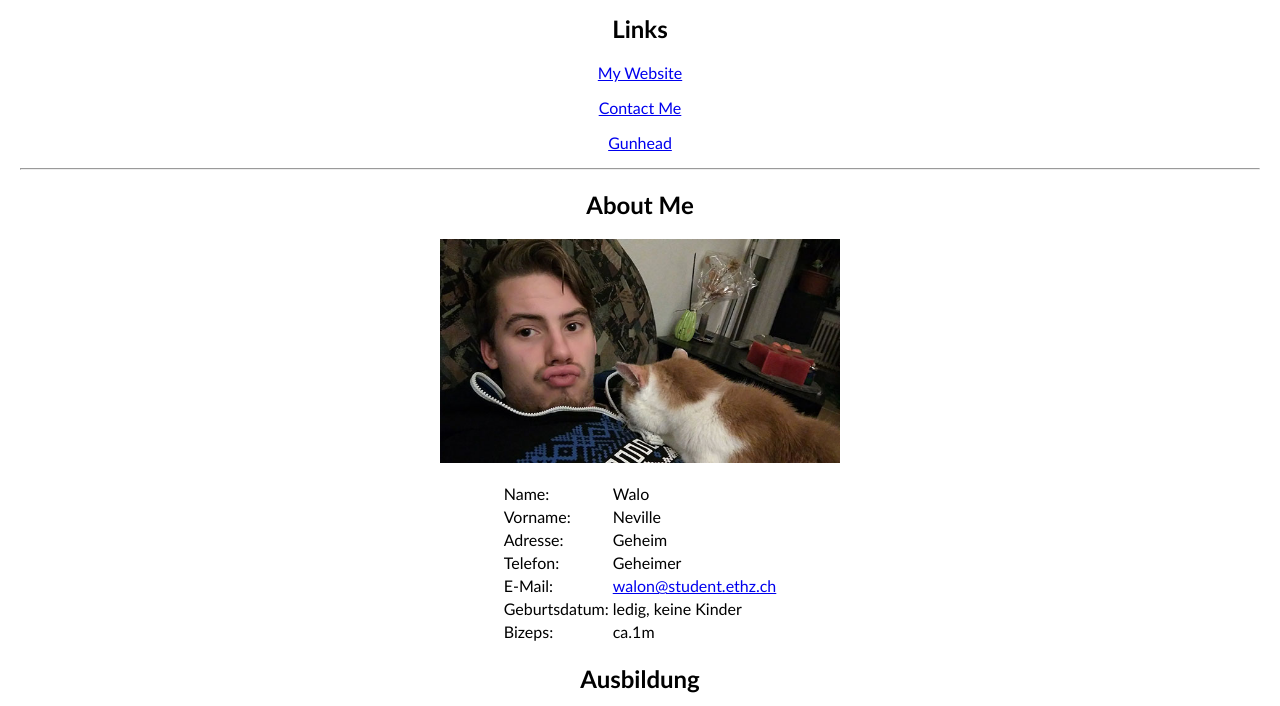
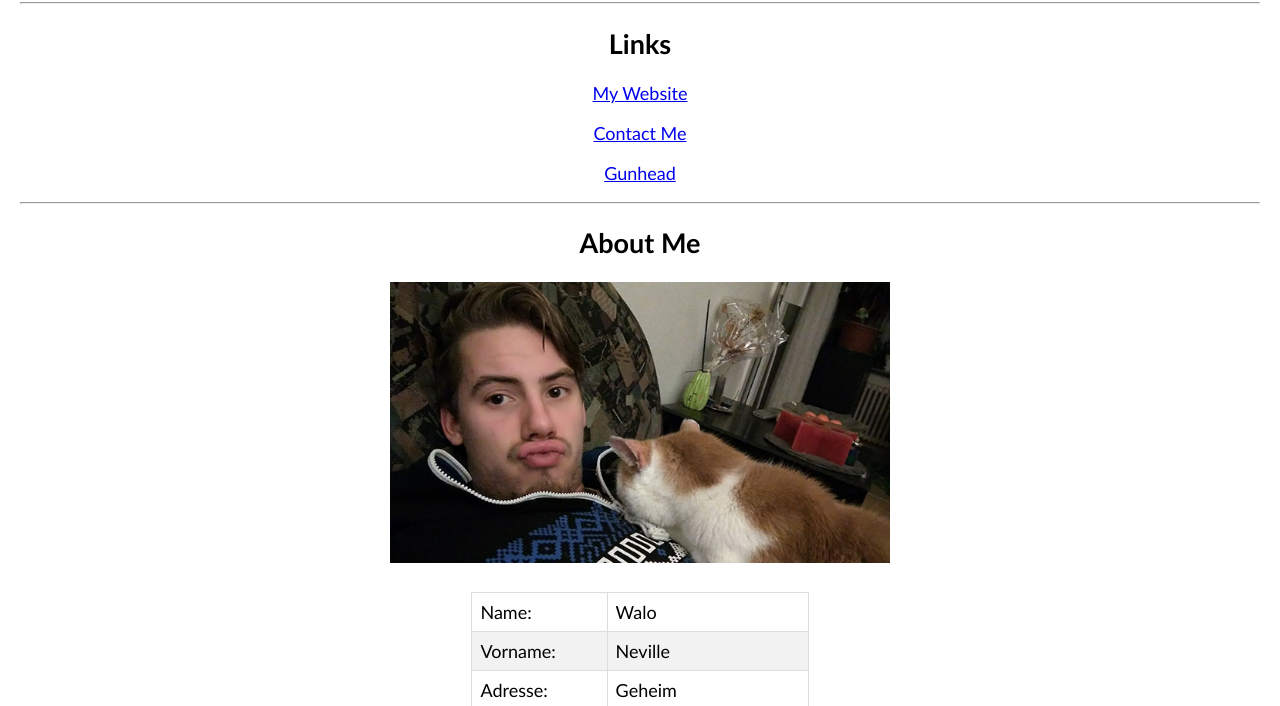
Before and after one commit to Walon1998/HTMLBeginnerTutorial, a plain HTML site: page index.html in a window 1280 px wide. Shown: the part 90-796 px from the top of the page. Drawn offline with Linux system fonts and the light colour scheme.

Commit message:
some more ccd

```diff
--- a/defaultstyle.css
+++ b/defaultstyle.css
@@ -1,6 +1,6 @@
 body {
     font-family: Calibri, helvetica, sans-serif;
-    font-size: 16px;
+    font-size: 18px;
     text-align: center;
     margin: 20px;
 
@@ -29,14 +29,39 @@ ul {
 }
 
 table {
-
     margin: auto;
     text-align: left;
+    border-collapse: collapse;
 
 }
 
+tr:nth-child(even) {
+    background-color: #f2f2f2;
+}
+
+tr:hover {
+    background-color: #ddd;
+}
+
+
+td, th {
+    border: 1px solid #ddd;
+    padding: 8px;
+
+
+}
+
+th {
+    padding-top: 12px;
+    padding-bottom: 12px;
+    /*background-color: black;*/
+    /*color: white;*/
+}
+
+
+
 img {
-    margin-bottom: 15px;
+    margin-bottom: 25px;
 
 }
 
--- a/index.html
+++ b/index.html
@@ -32,7 +32,7 @@
 <hr>
 <div id="About me">
     <h2> About Me </h2>
-    <img alt="ME" src="Images/neville.jpg" width="400">
+    <img alt="ME" src="Images/neville.jpg" width="500">
     <br>
     <table>
         <tr>
```
